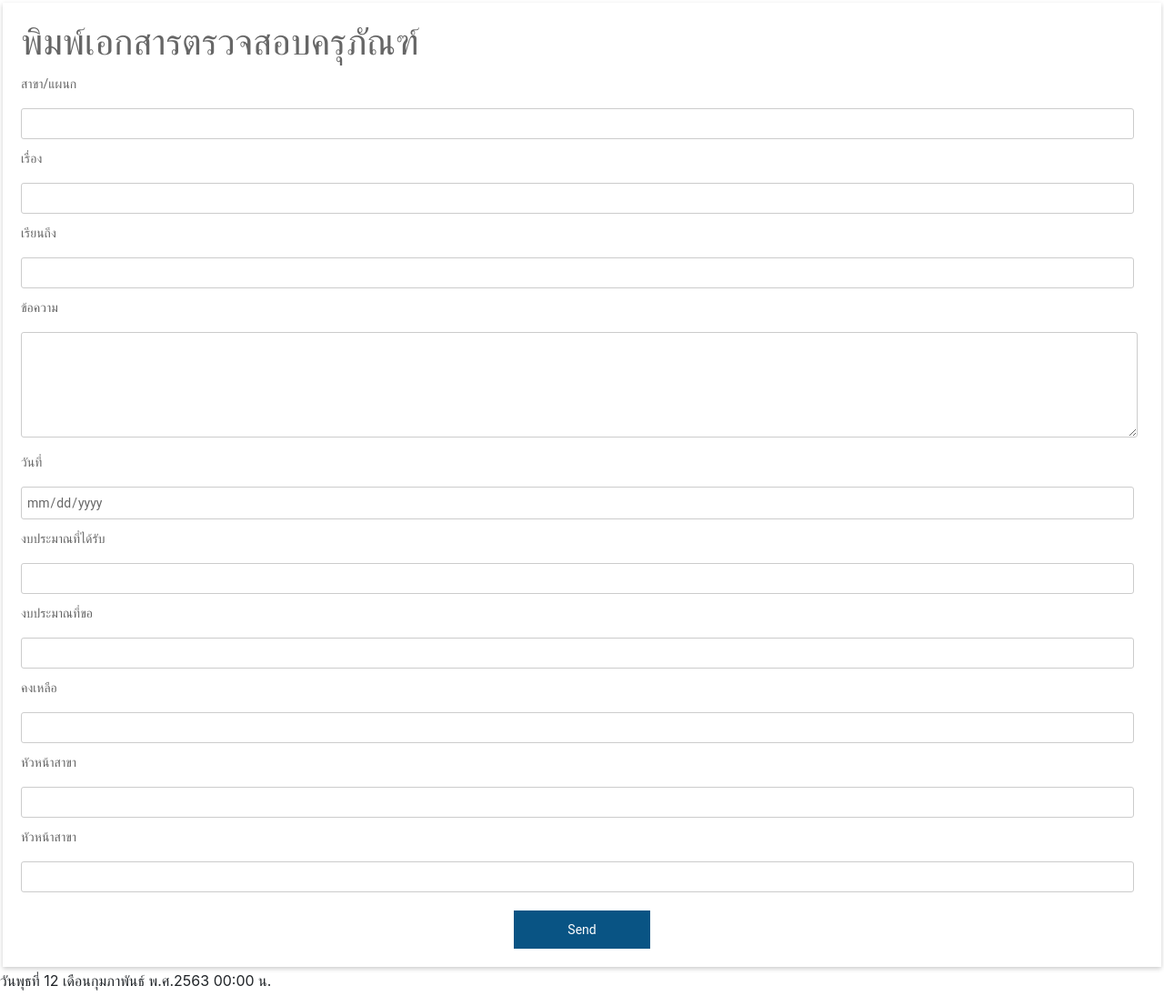
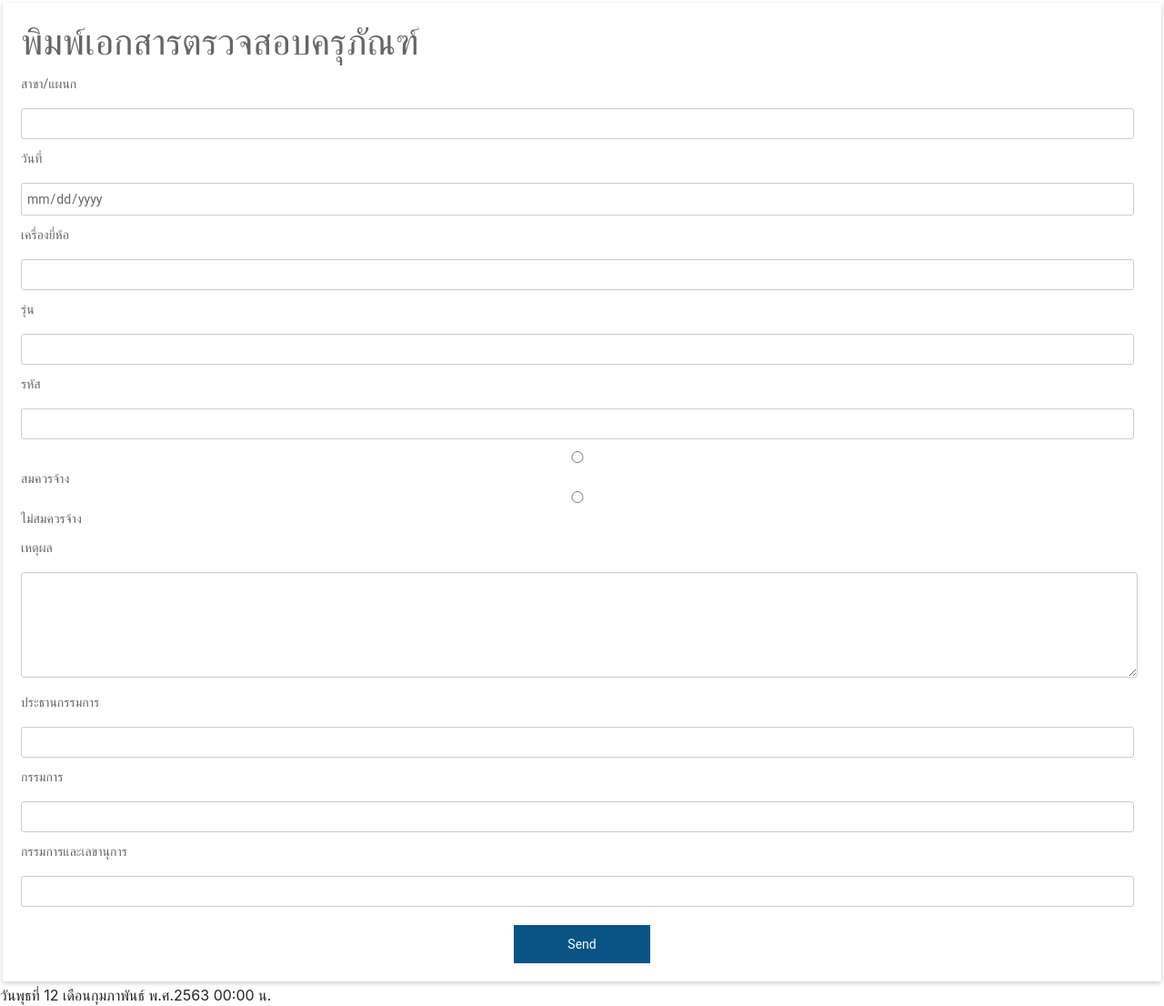
Before and after one commit to PongtornKsr/Project, a PHP site: page /Project/check_report.php in a window 1280 px wide. Shown: the part 58-1164 px from the top of the page at 91% size. Run offline with PHP 8.4, Linux system fonts and the light colour scheme.

Commit message:
check_report

```diff
--- a/check_report.php
+++ b/check_report.php
@@ -28,43 +28,35 @@
           </div>
         </div>
         <div class="item">
-          <p>เรื่อง</p>
+          <p>วันที่</p>
+          <input type="date" name="name" required/>
+          <i class="fas fa-calendar-alt"></i>
+        </div>
+        <div class="item">
+          <p>เครื่องยี่ห้อ</p>
           <div>
             <input type="text" name="major" />
           </div>
         </div>
         <div class="item">
-          <p>เรียนถึง</p>
+          <p>รุ่น</p>
           <div>
             <input type="text" name="major" />
           </div>
         </div>
         <div class="item">
-          <p>ข้อความ</p>
-          <textarea rows="5"></textarea>
-        </div>
-        <div class="item">
-          <p>วันที่</p>
-          <input type="date" name="name" required/>
-          <i class="fas fa-calendar-alt"></i>
-        </div>
-        <div class="item">
-          <p>งบประมาณที่ได้รับ</p>
+          <p>รหัส</p>
           <div>
             <input type="text" name="major" />
           </div>
         </div>
         <div class="item">
-          <p>งบประมาณที่ขอ</p>
-          <div>
-            <input type="text" name="major" />
-          </div>
+            <input type="radio" name="reason" id="">สมควรจ้าง
+            <input type="radio" name="reason" id="">ไม่สมควรจ้าง
         </div>
         <div class="item">
-          <p>คงเหลือ</p>
-          <div>
-            <input type="text" name="major" />
-          </div>
+          <p>เหตุผล</p>
+          <textarea rows="5"></textarea>
         </div>
         <!-- <div class="item">
           <p>Your department</p>
@@ -78,11 +70,15 @@
           </select>
         </div> -->
         <div class="item">
-          <p>หัวหน้าสาขา</p>
+          <p>ประธานกรรมการ</p>
           <input type="text" name="name"/>
         </div>
         <div class="item">
-          <p>หัวหน้าสาขา</p>
+          <p>กรรมการ</p>
+          <input type="text" name="name"/>
+        </div>
+        <div class="item">
+          <p>กรรมการและเลขานุการ</p>
           <input type="text" name="name"/>
         </div>
 
```
